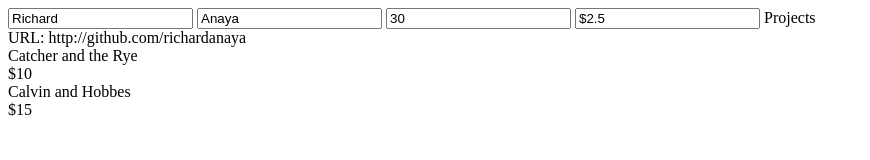
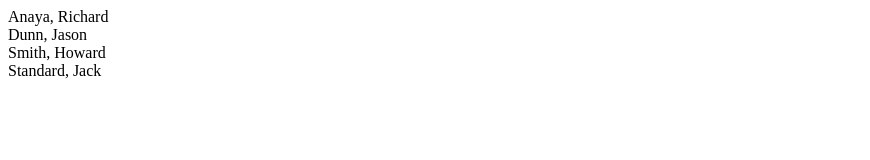
Before and after one commit to richardanaya/shibari.js, a plain HTML site: page index.html in a window 1280 px wide. Shown: the whole page, without its empty margins (0-870 px from the left). Drawn offline with Linux system fonts and the light colour scheme.

Commit message:
testing examples

```diff
--- a/index.html
+++ b/index.html
@@ -8,24 +8,10 @@
     <script src="test.js"></script>
 </head>
 <body>
-    <div id="component0">
-        <input type="text" data-bind-value="fname">
-        <input type="text" data-bind-value="lname">
-        <input type="number" data-bind-value="age">
-        <input type="text" data-bind-value="path:costOfBeer,converter:price">
-        Projects
-        <div data-bind-context="projects">
-            URL: <a data-bind-content="url"></a>
-        </div>
+<div id="component" data-bind-template="developers">
+    <div class="developer">
+        <span data-bind-content="lastname"></span>, <span data-bind-content="firstname"></span>
     </div>
-
-    <div id="component1">
-        <div data-bind-template="books">
-            <div>
-                <div data-bind-content="name"></div>
-                <div data-bind-content="path:price,converter:price"></div>
-            </div>
-        </div>
-    </div>
+</div>
 </body>
 </html>
--- a/test.js
+++ b/test.js
@@ -1,38 +1,19 @@
 $(document).ready(function(){
-    var a = {
-        fname: "Richard",
-        lname: "Anaya",
-        age: 30,
-        costOfBeer: 2.5,
-        projects: {
-            url: "http://github.com/richardanaya"
-        }
-    };
-
-    var b = {
-        books:  [
-            {name:"Catcher and the Rye", price: 10},
-            {name:"Calvin and Hobbes", price: 15},
+    var roster = {
+        developers : [
+            {firstname:"Howard",lastname:"Smith"},
+            {firstname:"Jason",lastname:"Dunn"},
+            {firstname:"Jack",lastname:"Standard"},
+            {firstname:"Richard",lastname:"Anaya"}
         ]
     };
 
-    Shibari.addConverter("price",
-        {
-            to: function(value){
-                return "$"+value;
-            },
-            from: function(value){
-                var n = value.substring(1);
-                if(n.indexOf(".")!=-1){
-                    return parseFloat(n);
-                }
-                else {
-                    return parseInt(n);
-                }
-            }
-        }
-    );
+    Shibari.bind(document.getElementById('component'),roster);
 
-    Shibari.bind($('#component0').get(0),a);
-    Shibari.bind($('#component1').get(0),b);
+    //do whatever operations you want on the array itself
+    roster.developers.sort(function(a,b){
+        if(a.lastname<b.lastname) return -1;
+        if(a.lastname>b.lastname) return 1;
+        return 0;
+    })
 });
```
Also changed, not shown: 1 other file.
